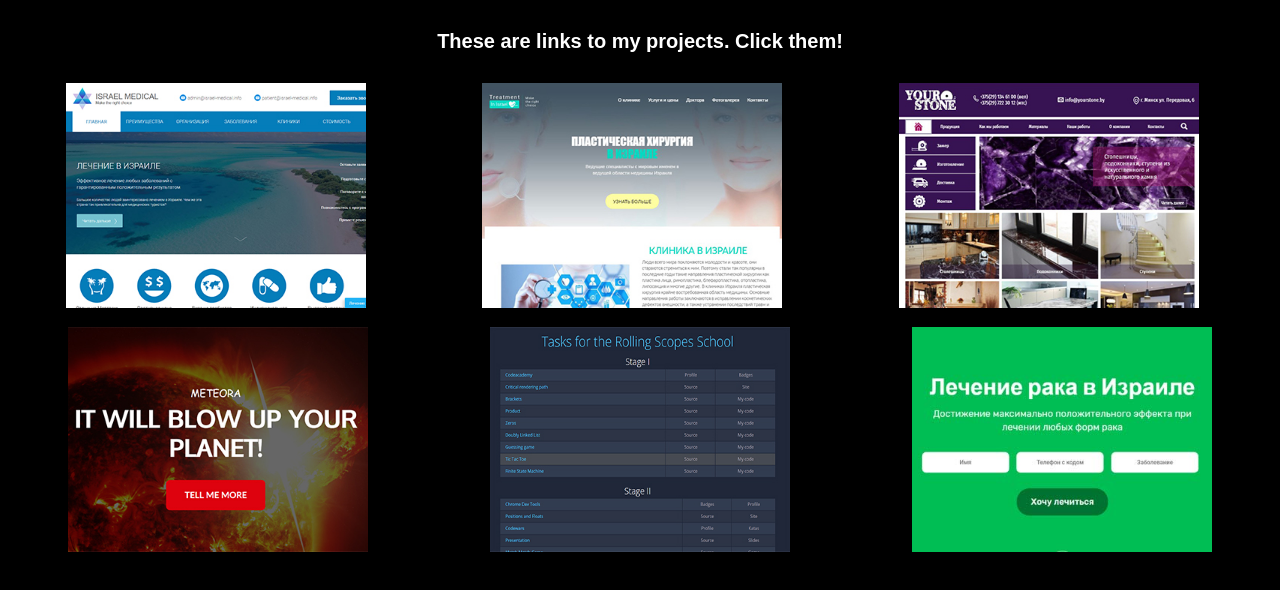
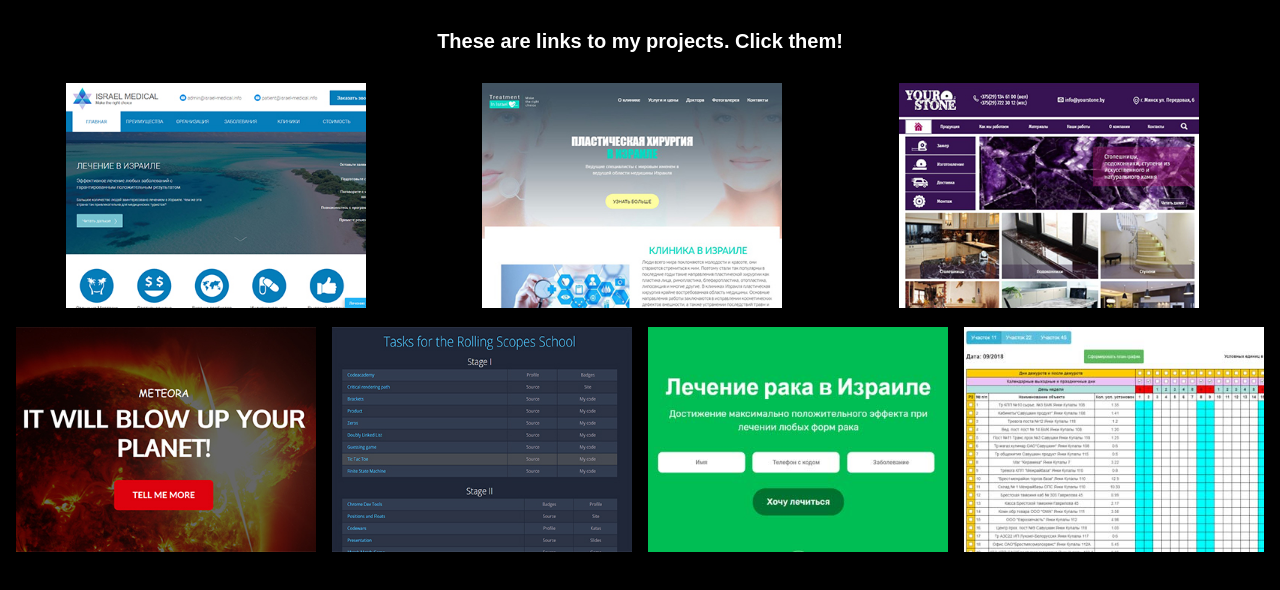
Before and after one commit to arsafab/arsafab.github.io, a plain HTML site: page index.html in a window 1280 px wide. Drawn offline with Linux system fonts and the light colour scheme.

Commit message:
add report table

```diff
--- a/index.html
+++ b/index.html
@@ -17,6 +17,7 @@
     <a href="https://arsafab.github.io/rolling-scopes-school/tasks/game/public/index.html"><img src="images/game.jpg" alt="" /></a>
     <a href="https://arsafab.github.io/rolling-scopes-school/"><img src="images/rs.jpg" alt="" /></a>
     <a href="https://israel-onco.de"><img src="images/onco.jpg" alt="" /></a>
+    <a href="https://arsafab.github.io/report-table/"><img src="images/report-table.jpg" alt="" /></a>
   </nav>
 </main>
 </body>
```
Also changed, not shown: images/report-table.jpg (added).
